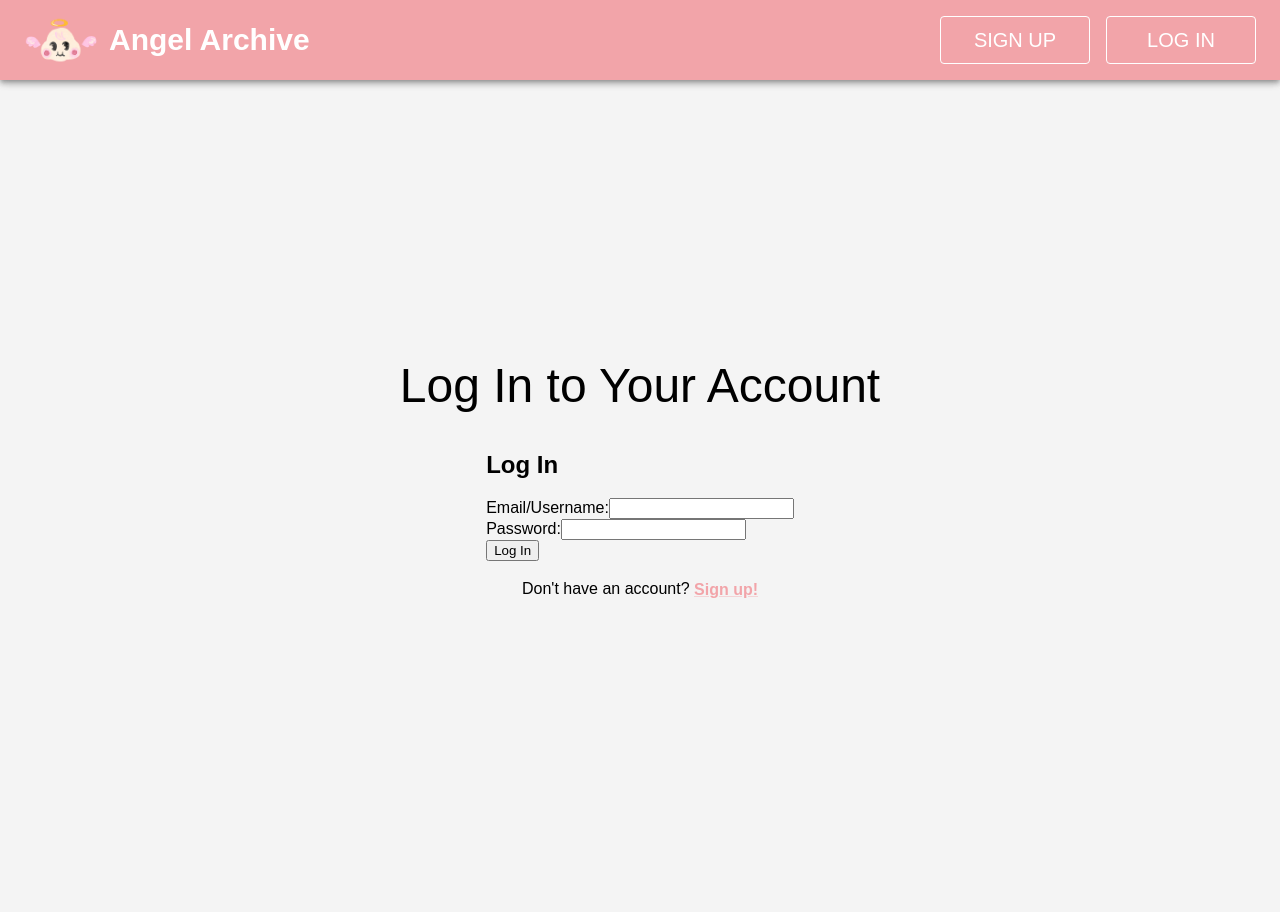
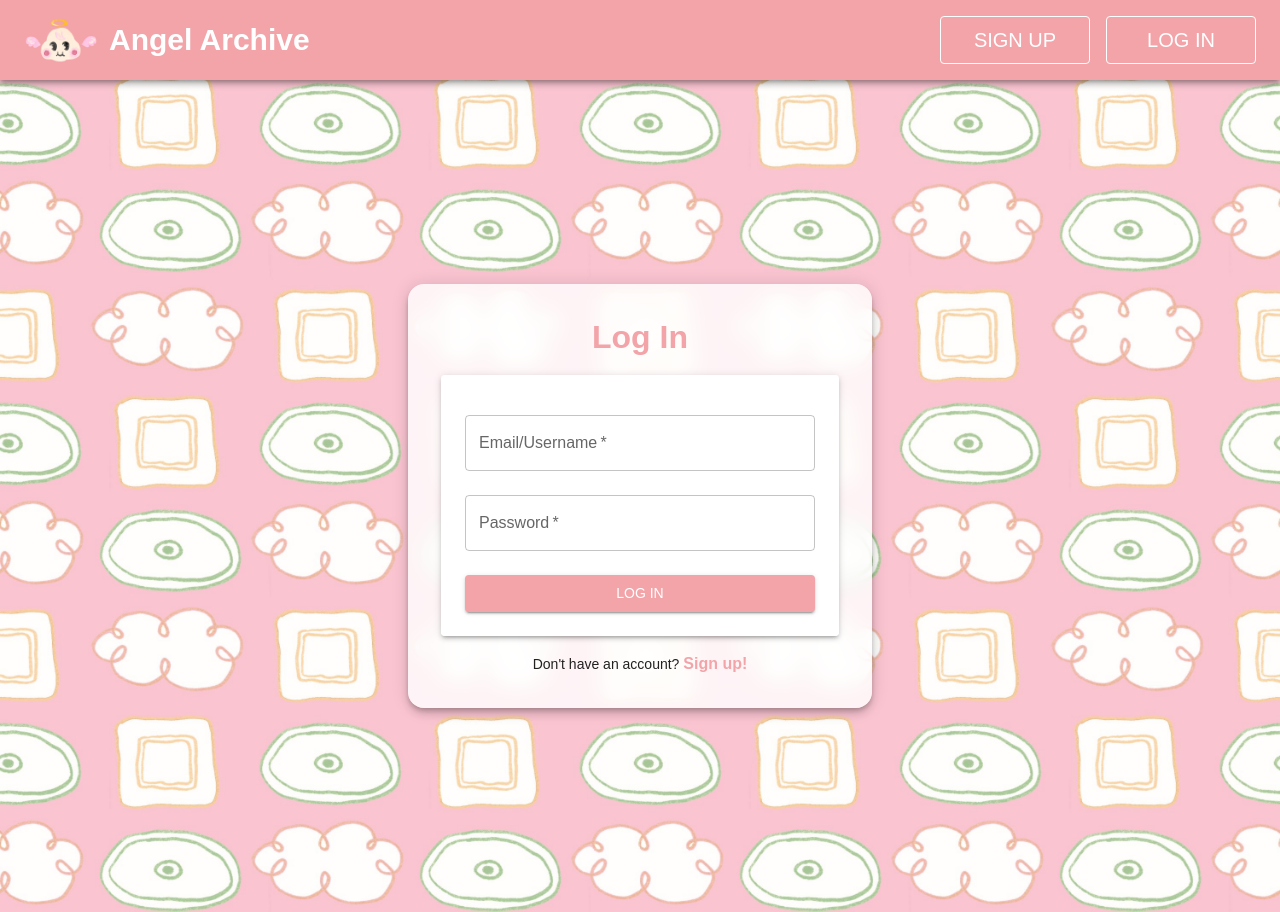
Before and after one commit to Angel-Archives/angel-archive, a React (Vite) app in the folder frontend/: page /login in a window 1280 px wide. Before the commit the page ends 880 px from the top, so only its background shows below. Built offline with nearby package versions, Linux system fonts and the light colour scheme; no server answers.

Commit message:
styled login and signup pages

```diff
--- a/frontend/components/LogInForm.jsx
+++ b/frontend/components/LogInForm.jsx
@@ -1,51 +1,75 @@
 import React, { useState } from "react";
 import { useAuth } from "../context/AuthContext";
+import { TextField, Button, Typography, Paper } from "@mui/material";
+import { useNavigate } from "react-router-dom";
 
 export function LoginForm() {
     const { signIn } = useAuth();
-    const [identifier, setIdentifier] = useState("");
+    const navigate = useNavigate();
+    const [identifier, setIdentifier] = useState("");  // username or email
     const [password, setPassword] = useState("");
     const [errorMessage, setErrorMessage] = useState("");
 
-    const handleLogin = async (e) => {
+    const handleSubmit = async (e) => {
         e.preventDefault();
         setErrorMessage("");
 
+        if (!identifier || !password) {
+            setErrorMessage("Please fill in all fields.");
+            return;
+        }
+
         try {
             await signIn(identifier, password);
+            navigate("/dashboard");
         } catch (error) {
             setErrorMessage(error.message);
         }
     };
 
     return (
-        <div>
-            <h2>Log In</h2>
-            <form onSubmit={handleLogin}>
-                <div>
-                    <label>Email/Username:</label>
-                    <input
+        <Paper
+            elevation={3}
+            sx={{
+                padding: { xs: 2, sm: 3 },
+                width: "90%",
+                maxWidth: "350px",
+                mx: "auto",
+                mt: 2,
+                textAlign: "center",
+                backgroundColor: "rgba(255, 255, 255, 0.95)",
+            }}
+        >
+            <form onSubmit={handleSubmit}>
+                <TextField
+                    label="Email/Username"
                     type="text"
+                    fullWidth
+                    margin="normal"
                     value={identifier}
                     onChange={(e) => setIdentifier(e.target.value)}
                     required
                 />
-                </div>
-
-                <div>
-                    <label>Password:</label>
-                    <input
+                <TextField
+                    label="Password"
                     type="password"
+                    fullWidth
+                    margin="normal"
                     value={password}
                     onChange={(e) => setPassword(e.target.value)}
                     required
                 />
-                </div>
-
-                {errorMessage && <div style={{ color: "red" }}>{errorMessage}</div>}
-
-                <button type="submit">Log In</button>
+                {errorMessage && <Typography color="error" sx={{ marginBottom: 2 }}>{errorMessage}</Typography>}
+                <Button
+                    type="submit"
+                    variant="contained"
+                    color="primary"
+                    fullWidth
+                    sx={{ mt: 2 }}
+                >
+                    Log In
+                </Button>
             </form>
-        </div>
+        </Paper>
     );
 }
--- a/frontend/components/SignUpForm.jsx
+++ b/frontend/components/SignUpForm.jsx
@@ -3,6 +3,7 @@ import { useAuth } from "../context/AuthContext";
 import supabase from "../config/supabaseClient";
 import { fetchAngelsImages } from "../src/utils/queries";
 import { useNavigate } from "react-router-dom";
+import { TextField, Button, Typography, Paper, CircularProgress, Dialog, Grid, Avatar, Box } from "@mui/material";
 
 export function SignUpForm() {
     const { signUp } = useAuth();
@@ -43,8 +44,8 @@ export function SignUpForm() {
             return;
         }
 
-        if (!email || !password || !username || !profilePic) {
-            setErrorMessage("Please fill in all fields and select a profile picture.");
+        if (!email || !password || !username) {
+            setErrorMessage("Please fill in all fields.");
             return;
         }
 
@@ -88,44 +89,121 @@ export function SignUpForm() {
     };
 
     return (
-        <div>
-            <h2>Sign Up</h2>
+        <Paper
+            elevation={3}
+            sx={{
+                padding: { xs: 2, sm: 3 },
+                width: "90%",
+                maxWidth: "350px",
+                mx: "auto",
+                mt: 2,
+                textAlign: "center",
+                backgroundColor: "rgba(255, 255, 255, 0.95)",
+            }}
+        >
+            <Box display="flex" justifyContent="center" mb={2}>
+                <Avatar
+                    src={profilePic}
+                    sx={{
+                        width: 70,
+                        height: 70,
+                        cursor: "pointer",
+                        border: "2px solid #ddd",
+                    }}
+                    onClick={toggleImages}
+                />
+            </Box>
+            <Button
+                variant="outlined"
+                fullWidth
+                onClick={toggleImages}
+                sx={{ marginBottom: 2 }}
+            >
+                {profilePic ? "Change Profile Picture" : "Select Profile Picture"}
+            </Button>
             <form onSubmit={handleSubmit}>
-                <div className="profile-picture-container">
-                    <div className="profile-placeholder" onClick={toggleImages}>
-                        {profilePic ? (
-                            <img src={profilePic} alt="Selected" style={{ width: "100px", height: "100px", objectFit: "cover", borderRadius: "50%" }} />
-                        ) : (
-                            <span className="plus-button" style={{ fontSize: "30px", color: "#4CAF50", cursor: "pointer" }}>+</span>
-                        )}
-                    </div>
-                </div>
-                <button type="button" onClick={toggleImages} style={{ marginTop: "10px", padding: "8px 16px", backgroundColor: "#4CAF50", color: "white", border: "none", borderRadius: "4px", cursor: "pointer" }}>
-                    {profilePic ? "Change Profile Picture" : "Select Profile Picture"}
-                </button>
-                <div><label>Username:</label><input type="text" value={username} onChange={(e) => setUsername(e.target.value)} required /></div>
-                <div><label>Email:</label><input type="email" value={email} onChange={(e) => setEmail(e.target.value)} required /></div>
-                <div><label>Password:</label><input type="password" value={password} onChange={(e) => setPassword(e.target.value)} required /></div>
-                {popupVisible && (
-                    <div style={{ position: "fixed", top: "0", left: "0", right: "0", bottom: "0", backgroundColor: "rgba(0, 0, 0, 0.5)", display: "flex", justifyContent: "center", alignItems: "center" }} onClick={() => setPopupVisible(false)}>
-                        <div style={{ backgroundColor: "white", padding: "20px", borderRadius: "8px", display: "flex", flexDirection: "column", alignItems: "center", width: "80%", maxHeight: "80%", overflowY: "auto" }} onClick={(e) => e.stopPropagation()}>
-                            <h3>Select a Profile Picture</h3>
-                            {loading ? <p>Loading images...</p> : (
-                                <div style={{ display: "grid", gridTemplateColumns: "repeat(5, 1fr)", gap: "10px", width: "100%" }}>
-                                    {images.map((img) => (
-                                        <div key={img.id} onClick={() => { setProfilePic(img.image_url); setPopupVisible(false); }} style={{ textAlign: "center", cursor: "pointer" }}>
-                                            <img src={img.image_url} alt={img.name} style={{ width: "50px", height: "50px", objectFit: "cover", borderRadius: "50%" }} />
-                                            <p style={{ color: "black" }}>{img.name}</p>
-                                        </div>
-                                    ))}
-                                </div>
-                            )}
-                        </div>
-                    </div>
-                )}
-                {errorMessage && <div style={{ color: "red" }}>{errorMessage}</div>}
-                <button type="submit">Sign Up</button>
+                <TextField label="Username" fullWidth margin="normal" value={username} onChange={(e) => setUsername(e.target.value)} required />
+                <TextField label="Email" type="email" fullWidth margin="normal" value={email} onChange={(e) => setEmail(e.target.value)} required />
+                <TextField label="Password" type="password" fullWidth margin="normal" value={password} onChange={(e) => setPassword(e.target.value)} required />
+                {errorMessage && <Typography color="error" sx={{ marginBottom: 2 }}>{errorMessage}</Typography>}
+                <Button type="submit" variant="contained" color="primary" fullWidth sx={{ mt: 2 }}>Sign Up</Button>
             </form>
-        </div>
+            <Dialog
+                open={popupVisible}
+                onClose={() => setPopupVisible(false)}
+                sx={{
+                    "& .MuiDialog-paper": {
+                        width: "90%",
+                        maxWidth: "800px",
+                        padding: 3,
+                        maxHeight: "80vh",
+                        overflowY: "auto"
+                    }
+                }}
+            >
+                <Box display="flex" flexDirection="column" alignItems="center" p={3}>
+                    <Typography
+                        variant="h5"
+                        gutterBottom
+                        sx={{
+                            fontWeight: 700,
+                            color: "primary.main",
+                            fontSize: { xs: "1.5rem", sm: "2rem" },
+                            textAlign: "center",
+                            marginBottom: 2,
+                        }}
+                    >
+                        Select a Profile Picture
+                    </Typography>
+                    {loading ? <CircularProgress /> : (
+                        <Grid container spacing={2} justifyContent="center">
+                            {images.map((img) => (
+                                <Grid
+                                    item
+                                    key={img.id}
+                                    xs={6}
+                                    sm={3}
+                                    onClick={() => { setProfilePic(img.image_url); setPopupVisible(false); }}
+                                    sx={{
+                                        textAlign: "center",
+                                        cursor: "pointer",
+                                        display: "flex",
+                                        flexDirection: "column",
+                                        alignItems: "center",
+                                        justifyContent: "center"
+                                    }}
+                                >
+                                    <Avatar
+                                        src={img.image_url}
+                                        sx={{
+                                            width: 90,
+                                            height: 90,
+                                            cursor: "pointer",
+                                            border: "2px solid #ddd",
+                                            transition: "all 0.3s",
+                                            "&:hover": {
+                                                borderColor: "#4CAF50",
+                                                transform: "scale(1.1)",
+                                            }
+                                        }}
+                                    />
+                                    <Typography
+                                        variant="body2"
+                                        sx={{
+                                            marginTop: 1,
+                                            textAlign: "center",
+                                            fontWeight: 500,
+                                            fontSize: { xs: "0.875rem", sm: "1rem" }
+                                        }}
+                                    >
+                                        {img.name}
+                                    </Typography>
+                                </Grid>
+                            ))}
+                        </Grid>
+                    )}
+                </Box>
+            </Dialog>
+        </Paper>
     );
 }
--- a/frontend/pages/LogInPage.jsx
+++ b/frontend/pages/LogInPage.jsx
@@ -1,36 +1,64 @@
-import React from "react";
+import React, { useState } from "react";
+import { useAuth } from "../context/AuthContext";
+import { useNavigate } from "react-router-dom";
+import { TextField, Button, Typography, Paper, Box } from "@mui/material";
 import { LoginForm } from "../components/LogInForm";
-import { Box, Typography, Link } from "@mui/material";
-import { useNavigate } from "react-router-dom";
 
 export default function LoginPage() {
     const navigate = useNavigate();
-
     return (
         <Box
             display="flex"
             justifyContent="center"
             alignItems="center"
-            height="100vh"
+            minHeight="100vh"
             flexDirection="column"
+            sx={{
+                backgroundImage: "url('/src/assets/AngelArchiveBackground2.jpg')",
+                backgroundSize: "cover",
+                backgroundPosition: "center",
+                backgroundRepeat: "no-repeat",
+                padding: 2,
+            }}
         >
-            <Typography variant="h3" gutterBottom>
-                Log In to Your Account
+            <Paper
+                elevation={6}
+                sx={{
+                    padding: { xs: 3, sm: 4 },
+                    borderRadius: 4,
+                    backgroundColor: "rgba(255, 255, 255, 0.8)",
+                    textAlign: "center",
+                    width: "90%",
+                    maxWidth: "400px",
+                    backdropFilter: "blur(10px)",
+                }}
+            >
+                <Typography
+                    variant="h5"
+                    gutterBottom
+                    sx={{
+                        fontWeight: 700,
+                        color: "primary.main",
+                        fontSize: { xs: "1.5rem", sm: "2rem" },
+                        textAlign: "center",
+                    }}
+                >
+                    Log In
                 </Typography>
 
                 <LoginForm />
 
-            <Typography variant="body1" sx={{ marginTop: 2 }}>
+                <Typography variant="body2" sx={{ marginTop: 2 }}>
                     Don't have an account?{" "}
-                <Link
-                component="button"
-                variant="body1"
+                    <Typography
+                        component="span"
+                        sx={{ color: "primary.main", fontWeight: "bold", cursor: "pointer" }}
                         onClick={() => navigate("/signup")}
-                sx={{ color: "primary.main", fontWeight: "bold" }}
                     >
                         Sign up!
-                </Link>
                     </Typography>
+                </Typography>
+            </Paper>
         </Box>
     );
 }
--- a/frontend/src/App.css
+++ b/frontend/src/App.css
@@ -1,13 +1,16 @@
-/* Reset margin and padding for the entire document */
+
 * {
   margin: 0;
   padding: 0;
   box-sizing: border-box;
 }
 
-  /* Ensure that body and html take up full height */
-  root {
+
+html, body {
   height: 100%;
-    width: 100%;
-    color:purple
+  margin: 0;
 }
+
+#root {
+  height: 100%;
+}
--- a/frontend/styles.css
+++ b/frontend/styles.css
@@ -6,8 +6,21 @@ body {
     background-color: #f4f4f4;
   }
 
-  /* Root div (main container) */
   #root {
     /* padding:x; */
-    background-color: #pink; /* Light cyan background for the main container */
+    background-color: #pink;
   }
+
+
+  html {
+    height: '100%',
+    margin: 0,
+},
+body {
+    height: '100%',
+    margin: 0,
+    overflow: 'hidden',
+},
+'#root': {
+    height: '100%',
+}
```
Also changed, not shown: frontend/pages/SignUpPage.jsx (+40 -9 lines). Lines whose indentation alone changed are shown as unchanged.
